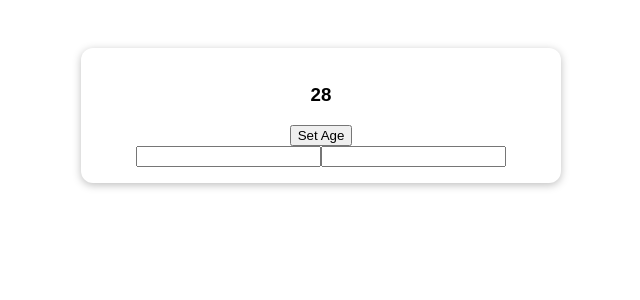
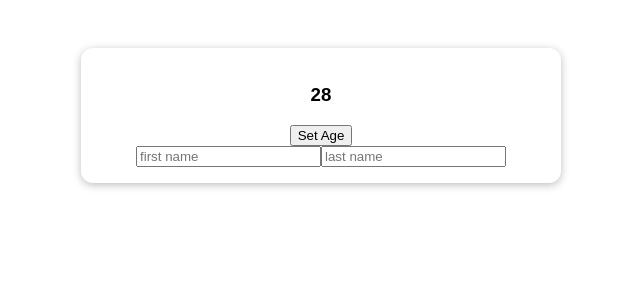
Before and after one commit to elmi-elmi/demo-vuejs-19-API-composition, a Vue app: page / in a window 1280 px wide. Shown: the top 300 px of the page, without its empty margins (319-959 px from the left). Built offline with nearby package versions, Linux system fonts and the light colour scheme; the HTML template or start-up script is replaced by a standard one.

Commit message:
video 12

```diff
--- a/src/App.vue
+++ b/src/App.vue
@@ -4,8 +4,8 @@
     <h3>{{ userAge }}</h3>
     <button @click="setAge">Set Age</button>
     <div>
-      <input type="text" v-model="firstName" />
-      <input type="text" v-model="lastName" />
+      <input type="text" placeholder="first name" v-model="firstName" />
+      <input type="text" placeholder="last name" v-model="lastName" />
     </div>
     <!-- <h2>{{ name }}</h2>
     <h3>{{ age }}</h3> -->
@@ -13,7 +13,7 @@
 </template>
 
 <script>
-import { ref, computed } from 'vue';
+import { ref, computed, watch } from 'vue';
 // import { reactive, ref } from 'vue';
 // import { reactive, ref, toRefs } from 'vue';
 export default {
@@ -25,6 +25,13 @@ export default {
 
     const uName = computed(function() {
       return firstName.value + ' ' + lastName.value;
+    });
+
+    watch([uAge, uName], function(newValues, oldValues) {
+      console.log('old age: ', oldValues[0]);
+      console.log('new age: ', newValues[0]);
+      console.log('old name: ', oldValues[1]);
+      console.log('new name: ', newValues[1]);
     });
     // const user = ref({
     //   name: 'Shahrokh',
```
